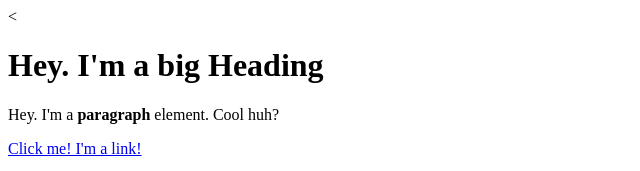
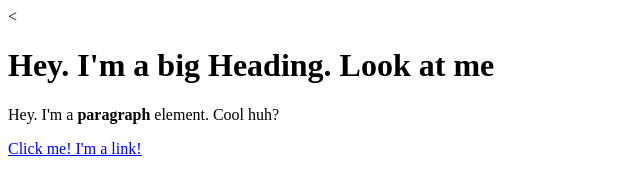
Before and after one commit to matkepatke/cartoon-hero, a plain HTML site: page test.html in a window 1280 px wide. Shown: the top 171 px of the page, without its empty margins (0-640 px from the left). Drawn offline with Linux system fonts and the light colour scheme.

Commit message:
Update test.html

```diff
--- a/test.html
+++ b/test.html
@@ -5,7 +5,7 @@
 	<title>Test page</title>
 </head>
 	<body>
-	<h1>Hey. I'm a big Heading</h1>
+	<h1>Hey. I'm a big Heading. Look at me</h1>
 	<p>Hey. I'm a <b>paragraph</b> element. Cool huh?</p>
 	<a href="https://google.com" target="blank" title="Let's go to Google!">Click me! I'm a link!</a>
 	<p>My name is:<br>
```
